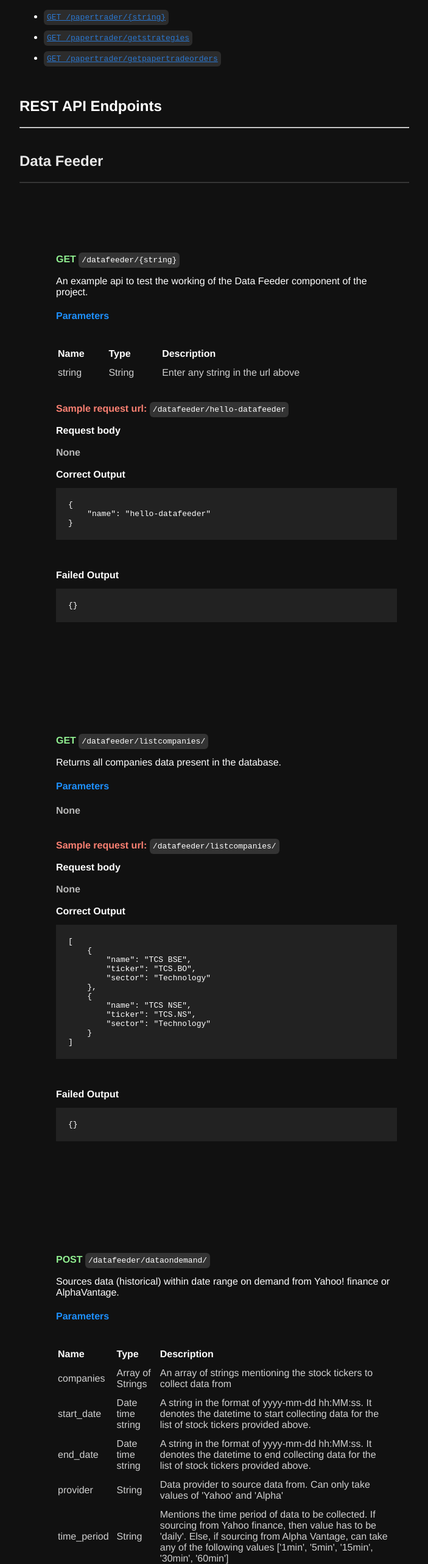
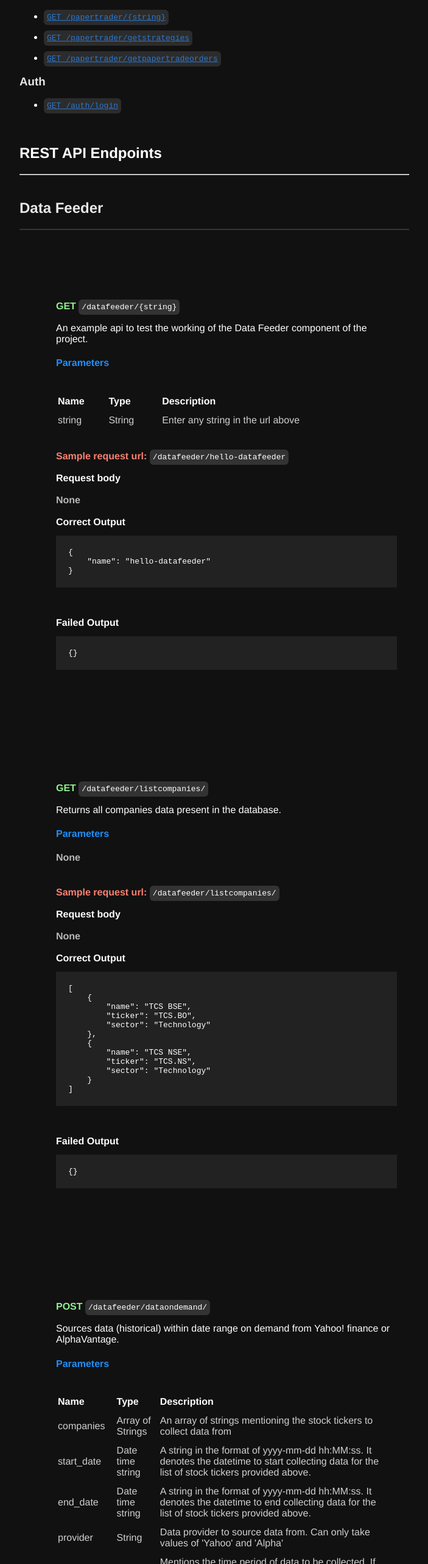
Before and after one commit to Varun487/AIAlgoTrading, a Vue app in the folder AITradingPlatform/UI/ai-trading-platform-ui/: page /api in a window 1280 px wide. Shown: the part 1202-3766 px from the top of the page at 61% size, without its empty margins (288-991 px from the left). Built offline with nearby package versions, Linux system fonts and the light colour scheme.

Commit message:
merge commit

```diff
--- a/AITradingPlatform/UI/ai-trading-platform-ui/src/components/RestApi/EndpointsDescriptionList.vue
+++ b/AITradingPlatform/UI/ai-trading-platform-ui/src/components/RestApi/EndpointsDescriptionList.vue
@@ -6,6 +6,7 @@
     <EndpointDescriptionItem heading="Strategies" :apis="StrategiesApis" />
     <EndpointDescriptionItem heading="Back Tester" :apis="BackTesterApis" />
     <EndpointDescriptionItem heading="Paper Trader" :apis="PaperTraderApis" />
+    <EndpointDescriptionItem heading="Auth" :apis="AuthApis" />
   </div>
 </template>
 
@@ -1590,6 +1591,40 @@ export default {
 }`,
         },
       ],
+      AuthApis: [
+        {
+          type: "POST",
+          code: "/auth/login",
+          link: "get-login",
+          description:
+            "An example api to enter the login credentials of a user to login to the website ",
+          parameters: [
+            {
+              name: "username",
+              type: "String",
+              desc: "The username of the user",
+            },
+            {
+              name: "password",
+              type: "String",
+              desc: "The password of the user",
+            },
+          ],
+          req_url: "/auth/login/",
+          req_body: `{
+    "username": "hritik",
+    "password": "24-07-2000"
+
+}`,
+          correct_output: `{
+    "status": "you have successfully logged in"
+}`,
+          failed_output: `{
+    "status": "invalid credentials"
+}`,
+        },
+
+      ]
     };
   },
 };
--- a/AITradingPlatform/UI/ai-trading-platform-ui/src/components/RestApi/EndpointsOverviewList.vue
+++ b/AITradingPlatform/UI/ai-trading-platform-ui/src/components/RestApi/EndpointsOverviewList.vue
@@ -6,6 +6,8 @@
     <EndpointOverviewItem heading="Strategies" :links="StrategiesLinks" />
     <EndpointOverviewItem heading="Back Tester" :links="BackTesterLinks" />
     <EndpointOverviewItem heading="Paper Trader" :links="PaperTraderLinks" />
+    <EndpointOverviewItem heading="Auth" :links="AuthLinks" />
+
   </div>
 </template>
 
@@ -128,6 +130,14 @@ export default {
         },
 
       ],
+      AuthLinks: [
+        {
+          code: "GET /auth/login",
+          link: "#get-login",
+        },
+
+
+      ],
     };
   },
 };
```
Also changed, not shown: AITradingPlatform/UI/ai-trading-platform-ui/package.json (indentation only).
